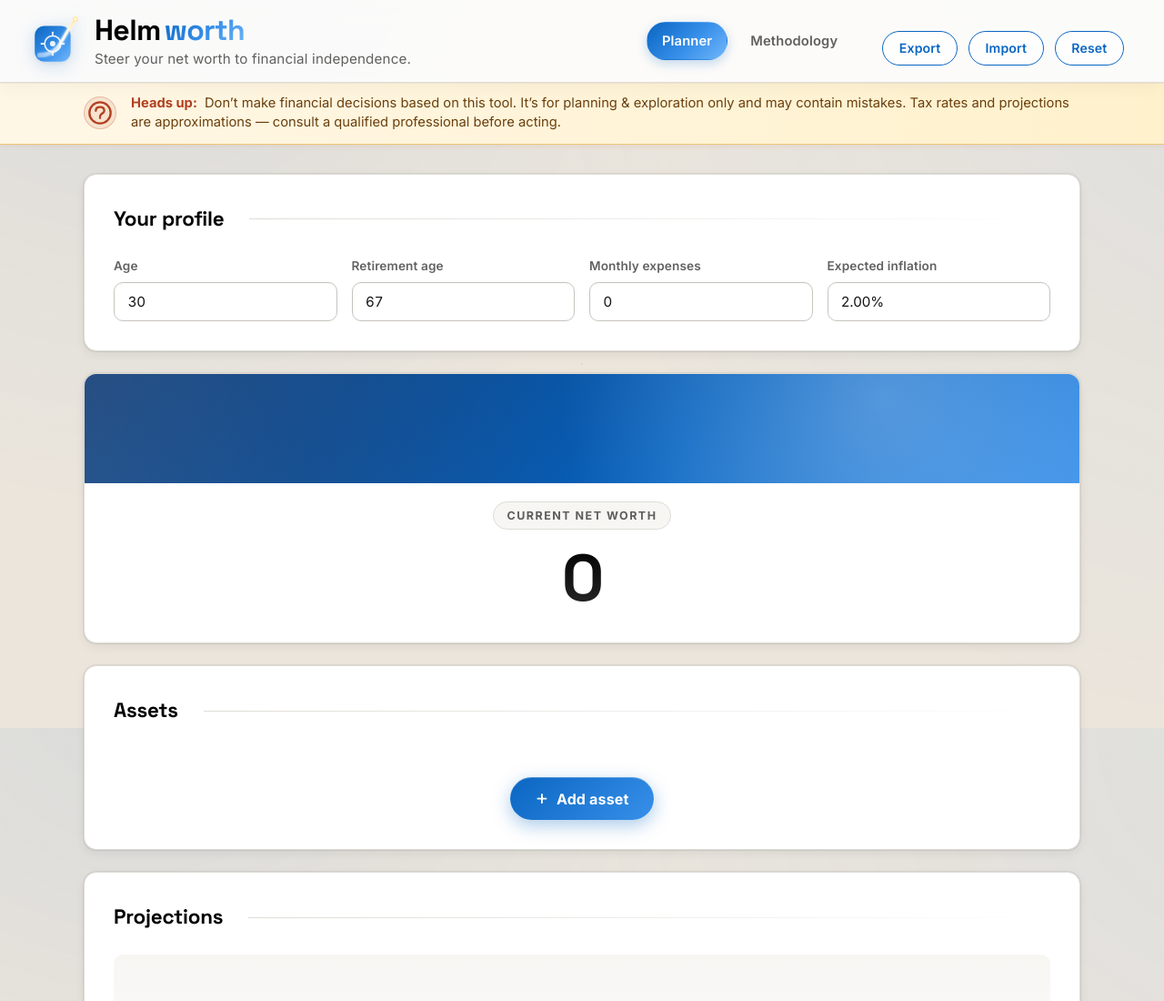
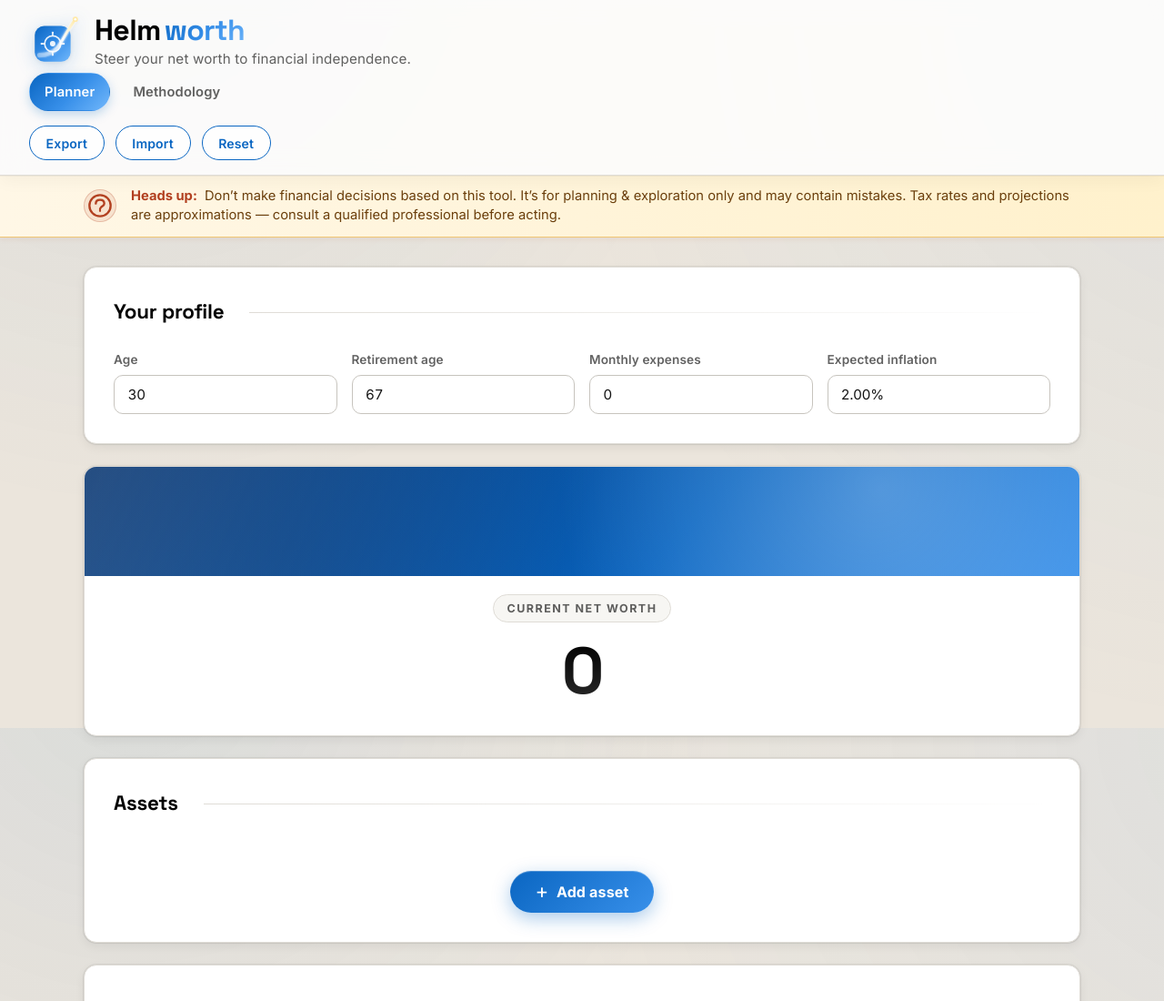
Before and after one commit to 610v4nn1/Helmworth, a website with bundled scripts: page index.html in a window 1280 px wide. Shown: the top 1100 px of the page at 91% size. Built offline with nearby package versions, Linux system fonts and the light colour scheme.

Commit message:
Restore original header layout — drop .app-header flex overrides
The methodology commit added `.app-header { display: flex; ... }` to lay
out the new nav next to the brand. That changed the home header from
its original block layout (brand row + io-toolbar row) to a single
horizontal row, which visually shifted everything below it.

Removing those overrides restores the original cards/header look.
The Planner/Methodology nav now flows in the natural block order
(below the brand), which is acceptable and matches the existing
io-toolbar placement convention.

```diff
--- a/styles.css
+++ b/styles.css
@@ -1661,7 +1661,6 @@ input, select { font-family: inherit; color: inherit; }
   display: inline-flex;
   align-items: center;
   gap: var(--gap-xs);
-  margin-left: auto;
 }
 
 .header-nav-link {
@@ -1703,13 +1702,6 @@ input, select { font-family: inherit; color: inherit; }
   background: var(--grad-brand-dark);
 }
 
-/* The home page exposes an io-toolbar at the right of the header.
-   Push the nav next to the brand and let the toolbar keep its right anchor. */
-.app-header { display: flex; align-items: center; gap: var(--gap-md); }
-.app-header .brand { display: inline-flex; align-items: center; }
-.app-header .io-toolbar { margin-left: auto; }
-.app-header .header-nav + .io-toolbar { margin-left: var(--gap-md); }
-
 @media (max-width: 720px) {
   .header-nav-link {
     padding: 0.45rem 0.8rem;
```
